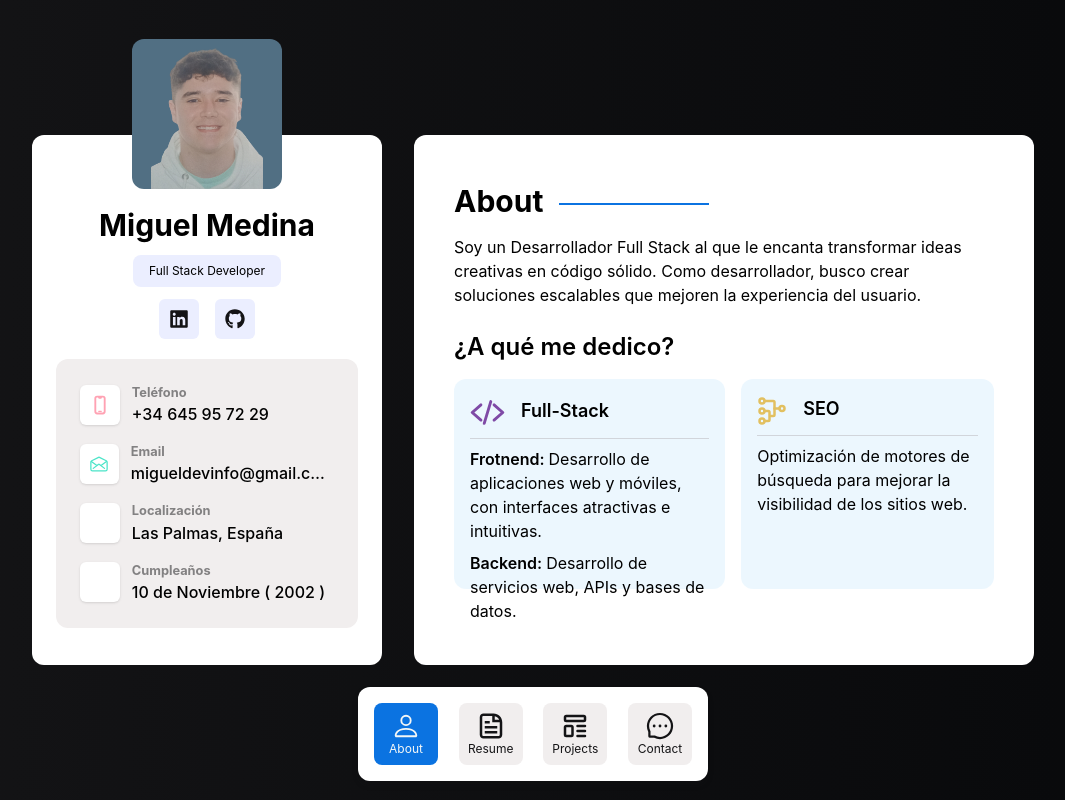
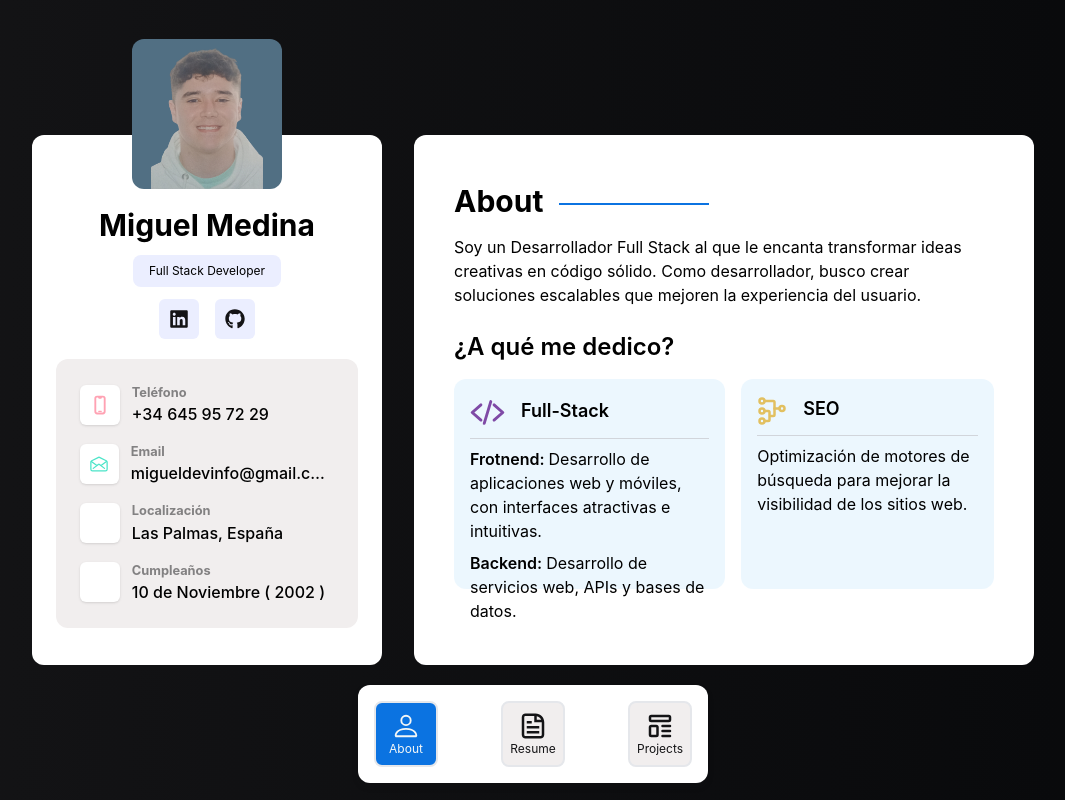
Before and after one commit to MiguelMR86/Portfolio, a React (Vite) app: page / in a window 1280 px wide. Shown: the whole page, without its empty margins (107-1172 px from the left). Built offline with nearby package versions, Linux system fonts and the light colour scheme; some icons are missing.

Commit message:
Contact commented

```diff
--- a/src/components/sections/MenuSections.jsx
+++ b/src/components/sections/MenuSections.jsx
@@ -22,10 +22,10 @@ const MenuSections = () => {
       Icon: <TbTemplate size={30} />,
       section: "Projects",
     },
-    {
-      Icon: <AiOutlineMessage size={30} />,
-      section: "Contact",
-    },
+    // {
+    //   Icon: <AiOutlineMessage size={30} />,
+    //   section: "Contact",
+    // },
   ]
 
   return menuSections.map((item, index) => {
@@ -39,7 +39,7 @@ const MenuSections = () => {
       <button
         key={index}
         onClick={() => setCurrentSection(section)}
-        className={`${currentSectionStyle}  w-14 xs:w-16 flex flex-col items-center justify-center text-default rounded-lg p-2 transition-all duration-300 ease-in-out cursor-pointer`}
+        className={`${currentSectionStyle} border-2 w-14 xs:w-16 flex flex-col items-center justify-center text-default rounded-lg p-2 transition-all duration-300 ease-in-out cursor-pointer`}
       >
         {Icon}
         {section && <p className="text-xs  md:block">{section}</p>}
```
